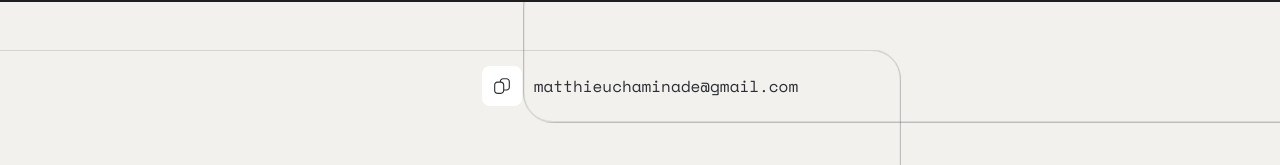
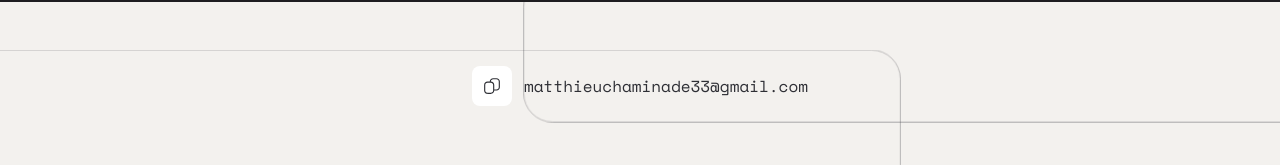
Before and after one commit to matthieuchaminade/Portfolio, a Next.js app: page / in a window 1280 px wide. Shown: the part 4984-5149 px from the top of the page. Built offline with nearby package versions, Linux system fonts and the light colour scheme.

Commit message:
Update email in footer

```diff
--- a/src/app/components/Footer.tsx
+++ b/src/app/components/Footer.tsx
@@ -3,7 +3,7 @@
 import React, { useState } from "react";
 import FooterShapes from "./FooterShapes";
 
-const EMAIL = "matthieuchaminade@gmail.com";
+const EMAIL = "matthieuchaminade33@gmail.com";
 
 export default function Footer() {
   const [copied, setCopied] = useState(false);
```
